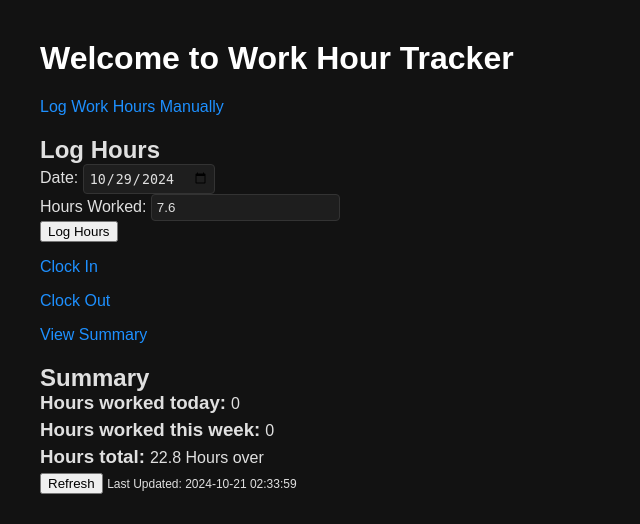
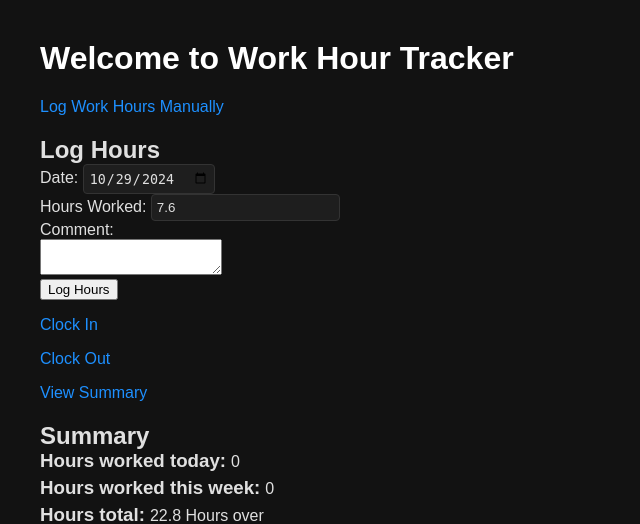
Before and after one commit to TomW1605/time_tracker, a Flask app: page /time_tracker/ in a window 1280 px wide, after a click on "Log Work Hours Manually". Shown: the top 524 px of the page, without its empty margins (0-640 px from the left). Run offline with Flask 3, Linux system fonts and the light colour scheme; data that the repository does not hold is empty; parts of the project's set-up code (start-up, migrations or seed data) failed here and were passed over.

Commit message:
add comment field to manual log entry

```diff
--- a/app.py
+++ b/app.py
@@ -66,7 +66,8 @@ def api_log_hours():
     data = request.get_json()
     date = data['date']
     hours_worked = float(data['hours_worked'])
-    new_session = WorkSession(session_type='hours', date=datetime.strptime(date, '%Y-%m-%d').date(), hours_worked=round(hours_worked, 1))
+    comment = data['comment']
+    new_session = WorkSession(session_type='hours', date=datetime.strptime(date, '%Y-%m-%d').date(), hours_worked=round(hours_worked, 1), comment=comment)
     db.session.add(new_session)
     db.session.commit()
 
--- a/templates/log_hours.html
+++ b/templates/log_hours.html
@@ -2,20 +2,21 @@
     function logHours() {
         const date = document.getElementById('date').value;
         const hoursWorked = document.getElementById('hours_worked').value;
+        const comment = document.getElementById('comment').value;
 
         fetch("{{ url_for('api_log_hours') }}", {
             method: 'POST',
             headers: {
                 'Content-Type': 'application/json'
             },
-            body: JSON.stringify({ date: date, hours_worked: hoursWorked })
+            body: JSON.stringify({ date: date, hours_worked: hoursWorked, comment: comment })
         })
         .then(response => response.json())
         .then(data => {
             alert(data.message);
-            {#window.location.href = "{{ url_for('summary') }}";#}
             document.getElementById('date').value = '{{ current_date }}';
             document.getElementById('hours_worked').value = '7.6';
+            document.getElementById('comment').value = '';
             reloadSummary();
         })
         .catch(error => console.error('Error:', error));
@@ -30,5 +31,9 @@
 <form onsubmit="event.preventDefault(); logHours();">
     Date: <input type="date" id="date" name="date" required><br>
     Hours Worked: <input type="number" step="0.1" id="hours_worked" name="hours_worked" required><br>
+    <div id="comment_container">
+        <label for="comment">Comment:</label><br>
+        <textarea id="comment" name="comment"></textarea><br>
+    </div>
     <input type="submit" value="Log Hours">
 </form>
```
